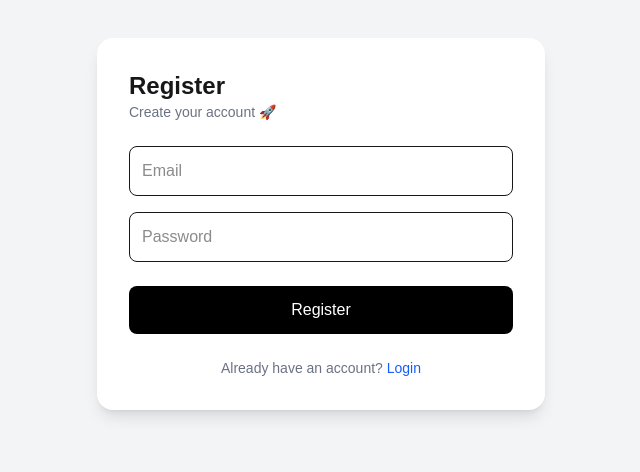
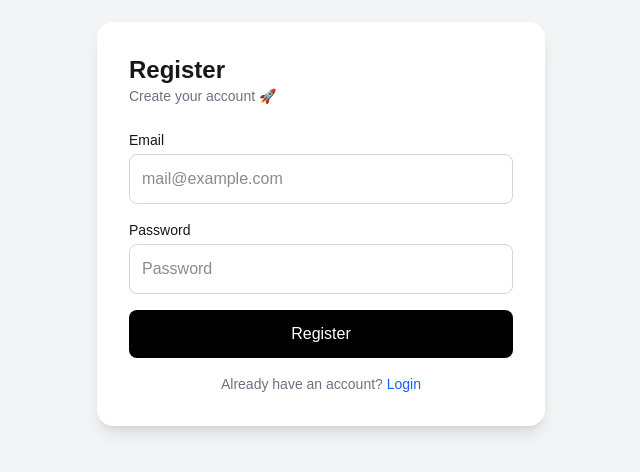
Before and after one commit to gozdekosa/nextjs-dashboard-saas, a Next.js app: page /register in a window 1280 px wide. Shown: the part 176-648 px from the top of the page, without its empty margins (319-959 px from the left). Built offline with nearby package versions, Linux system fonts and the light colour scheme; no server answers.

Commit message:
register validation and toast sonner

```diff
--- a/package.json
+++ b/package.json
@@ -15,6 +15,7 @@
     "react": "19.2.4",
     "react-dom": "19.2.4",
     "react-hook-form": "^7.77.0",
+    "sonner": "^2.0.7",
     "zod": "^4.4.3"
   },
   "devDependencies": {
--- a/src/app/(auth)/login/page.tsx
+++ b/src/app/(auth)/login/page.tsx
@@ -8,6 +8,7 @@ import { useState } from "react";
 import { useForm } from "react-hook-form";
 import { zodResolver } from "@hookform/resolvers/zod";
 import FormInput from "@/shared/components/form/FormInput";
+import { toast } from "sonner";
 
 import {
   LoginSchema,
@@ -50,8 +51,10 @@ export default function LoginPage() {
       login(token);
 
       router.push("/dashboard");
+
+      toast.success("Giriş başarılı");
     } catch (err: any) {
-      setError(err.response?.data?.message || "Kullanıcı adı veya şifre hatalı");
+      toast.error(err.response?.data?.message || "Kullanıcı adı veya şifre hatalı");
     }
   };
 
--- a/src/app/(auth)/register/page.tsx
+++ b/src/app/(auth)/register/page.tsx
@@ -2,76 +2,104 @@
 
 import { authApi } from "@/features/auth/api/authApi";
 import { useRouter } from "next/navigation";
-import { useState } from "react";
+import { toast } from "sonner";
+import Link from "next/link";
+
+import { useForm } from "react-hook-form";
+import { zodResolver } from "@hookform/resolvers/zod";
+
+import FormInput from "@/shared/components/form/FormInput";
+
+import {
+  RegisterSchema,
+  type RegisterFormData,
+} from "@/features/auth/schema/RegisterSchema";
 
 export default function RegisterPage() {
-  const [email, setEmail] = useState("");
-  const [password, setPassword] = useState("");
-  const [loading, setLoading] = useState(false);
-
   const router = useRouter();
 
-  const onSubmit = async () => {
-    try {
-      setLoading(true);
-
-      await authApi.register({
-        email,
-        password,
+  const {
+    register,
+    handleSubmit,
+    formState: { errors, isSubmitting },
+  } = useForm<RegisterFormData>({
+    resolver: zodResolver(RegisterSchema),
+    defaultValues: {
+      email: "",
+      password: "",
+    },
   });
 
-      // kayıt sonrası login sayfasına yönlendir
+  const onSubmit = async (
+    data: RegisterFormData
+  ) => {
+    try {
+      await authApi.register(data);
+
+      toast.success("Kayıt başarılı");
+
       router.push("/login");
-
-    } catch (err) {
-      console.log("REGISTER ERROR:", err);
-    } finally {
-      setLoading(false);
+    } catch (err: any) {
+      toast.error(
+        err.response?.data?.message ||
+          "Kayıt sırasında bir hata oluştu"
+      );
     }
   };
 
   return (
     <div className="bg-white p-8 rounded-2xl shadow-lg space-y-6">
+      <div>
+        <h1 className="text-2xl font-bold">
+          Register
+        </h1>
 
-      <div>
-        <h1 className="text-2xl font-bold">Register</h1>
         <p className="text-gray-500 text-sm">
           Create your account 🚀
         </p>
       </div>
 
+      <form
+        onSubmit={handleSubmit(onSubmit)}
+        className="space-y-4"
+      >
         <div className="space-y-4">
-        <input
-          className="w-full border p-3 rounded-lg"
-          placeholder="Email"
-          value={email}
-          onChange={(e) => setEmail(e.target.value)}
+          <FormInput
+            label="Email"
+            placeholder="mail@example.com"
+            {...register("email")}
+            error={errors.email?.message}
           />
 
-        <input
-          className="w-full border p-3 rounded-lg"
+          <FormInput
+            label="Password"
             type="password"
             placeholder="Password"
-          value={password}
-          onChange={(e) => setPassword(e.target.value)}
+            {...register("password")}
+            error={errors.password?.message}
           />
         </div>
 
         <button
-        onClick={onSubmit}
-        disabled={loading}
+          type="submit"
+          disabled={isSubmitting}
           className="w-full bg-black text-white p-3 rounded-lg"
         >
-        {loading ? "Creating..." : "Register"}
+          {isSubmitting
+            ? "Creating..."
+            : "Register"}
         </button>
 
         <p className="text-sm text-center text-gray-500">
           Already have an account?{" "}
-        <a className="text-blue-600" href="/login">
+          <Link
+            className="text-blue-600"
+            href="/login"
+          >
             Login
-        </a>
+          </Link>
         </p>
-
+      </form>
     </div>
   );
 }
--- a/src/app/layout.tsx
+++ b/src/app/layout.tsx
@@ -2,6 +2,7 @@ import type { Metadata } from "next";
 import { Geist, Geist_Mono } from "next/font/google";
 import "./globals.css";
 import AuthProvider from "@/features/auth/context/authContext";
+import { Toaster } from "sonner";
 
 const geistSans = Geist({
   variable: "--font-geist-sans",
@@ -31,6 +32,7 @@ export default function RootLayout({
       <body className="min-h-full flex flex-col">
         <AuthProvider>
         {children}
+         <Toaster />
         </AuthProvider>
       </body>
     </html>
--- /dev/null
+++ b/src/features/auth/schema/RegisterSchema.ts
@@ -0,0 +1,8 @@
+import {z} from "zod";
+
+export const RegisterSchema = z.object({
+    email: z.string().min(1, "Email zorunludur").email("Geçerli email giriniz"),
+    password: z.string().min(6, "Şifre en az 6 karakter olmalıdır"),
+});
+
+export type RegisterFormData = z.infer<typeof RegisterSchema>;
```
Also changed, not shown: 1 other file (tests, documents, lock files or other folders). Lines whose indentation alone changed are shown as unchanged.
